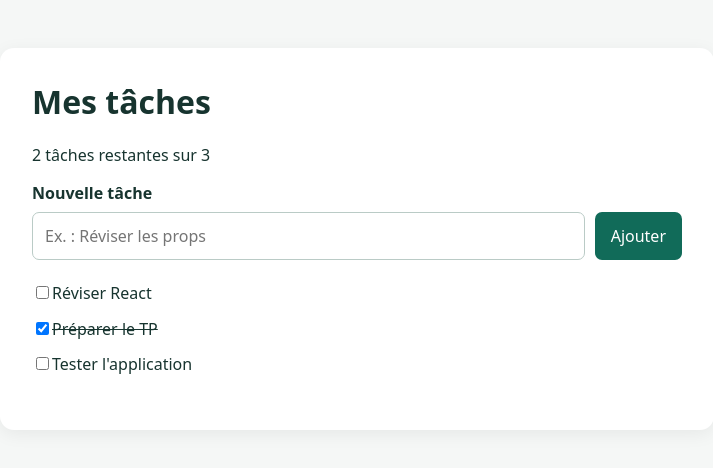
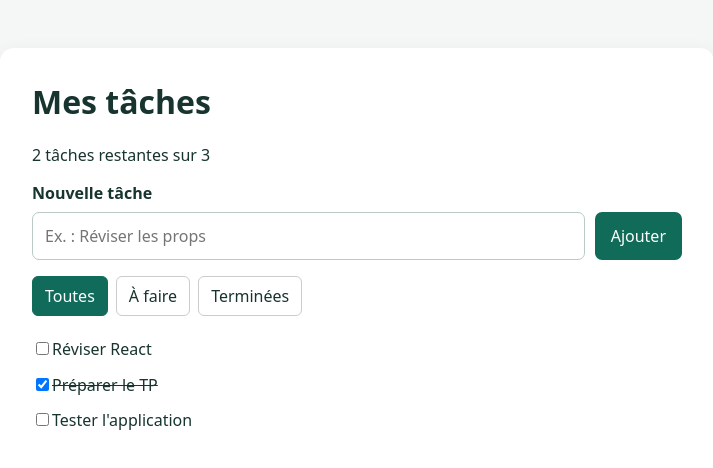
Before and after one commit to mahaut1/TP_seance_6_React-, a React (Vite) app: page / in a window 1280 px wide. Shown: the top 468 px of the page, without its empty margins (283-996 px from the left). Built offline with nearby package versions, Linux system fonts and the light colour scheme.

Commit message:
Défi 3 : Ajout des filtres de tâches

```diff
--- a/src/App.jsx
+++ b/src/App.jsx
@@ -10,6 +10,7 @@ const tachesInitiales = [
 
 export default function App() {
   const [taches, setTaches] = useState(tachesInitiales);
+  const [filtre, setFiltre] = useState("toutes");
   const tachesRestantes = taches.filter(
     (tache) => !tache.terminee
   );
@@ -34,6 +35,18 @@ export default function App() {
     );
   }
 
+  const tachesFiltrees = taches.filter((tache) => {
+    if (filtre === "actives") {
+      return !tache.terminee;
+    }
+
+    if (filtre === "terminees") {
+      return tache.terminee;
+    }
+
+    return true;
+  });
+
   return (
     <main className="application">
       <h1>Mes tâches</h1>
@@ -41,7 +54,32 @@ export default function App() {
         {tachesRestantes.length} tâches restantes sur {taches.length}
       </p>
       <TaskForm onAjouter={ajouterTache} />
-      <TaskList taches={taches} onBasculer={basculerTache} />
+      <div className="filtres">
+        <button
+          type="button"
+          className={filtre === "toutes" ? "actif" : ""}
+          onClick={() => setFiltre("toutes")}
+        >
+          Toutes
+        </button>
+
+        <button
+          type="button"
+          className={filtre === "actives" ? "actif" : ""}
+          onClick={() => setFiltre("actives")}
+        >
+          À faire
+        </button>
+
+        <button
+          type="button"
+          className={filtre === "terminees" ? "actif" : ""}
+          onClick={() => setFiltre("terminees")}
+        >
+          Terminées
+        </button>
+      </div>
+      <TaskList taches={tachesFiltrees} onBasculer={basculerTache} />
     </main>
   );
 }
--- a/src/style.css
+++ b/src/style.css
@@ -60,3 +60,28 @@ button {
   list-style: none;
   padding-left: 0;
 }
+
+.filtres {
+  display: flex;
+  gap: 8px;
+  margin: 16px 0;
+}
+
+.filtres button {
+  padding: 8px 12px;
+  border: 1px solid #ccc;
+  border-radius: 6px;
+  background-color: white;
+  color: #17332d;
+  cursor: pointer;
+}
+
+.filtres button:hover {
+  background-color: #e8f3f0;
+}
+
+.filtres button.actif {
+  background-color: #116b5b;
+  color: white;
+  border-color: #116b5b;
+}
```
